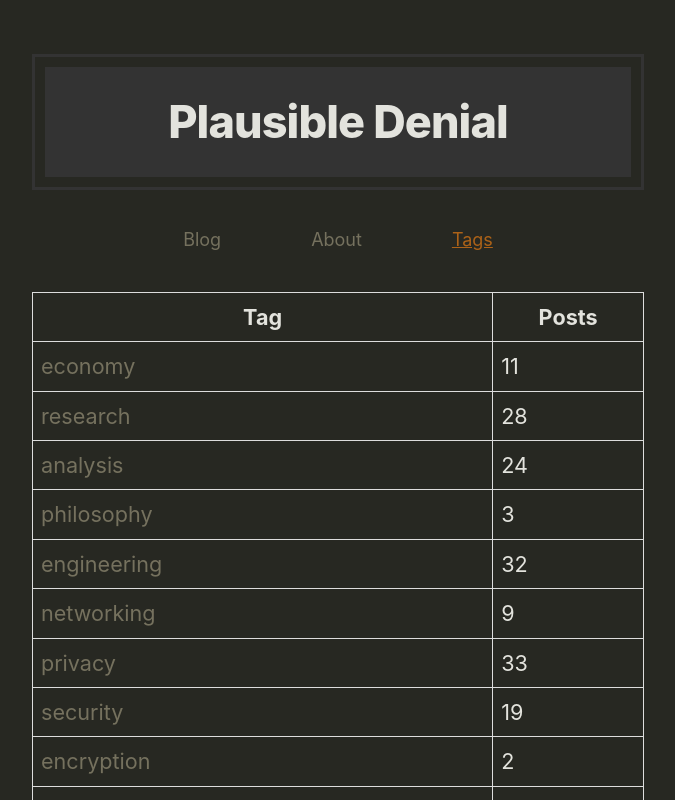
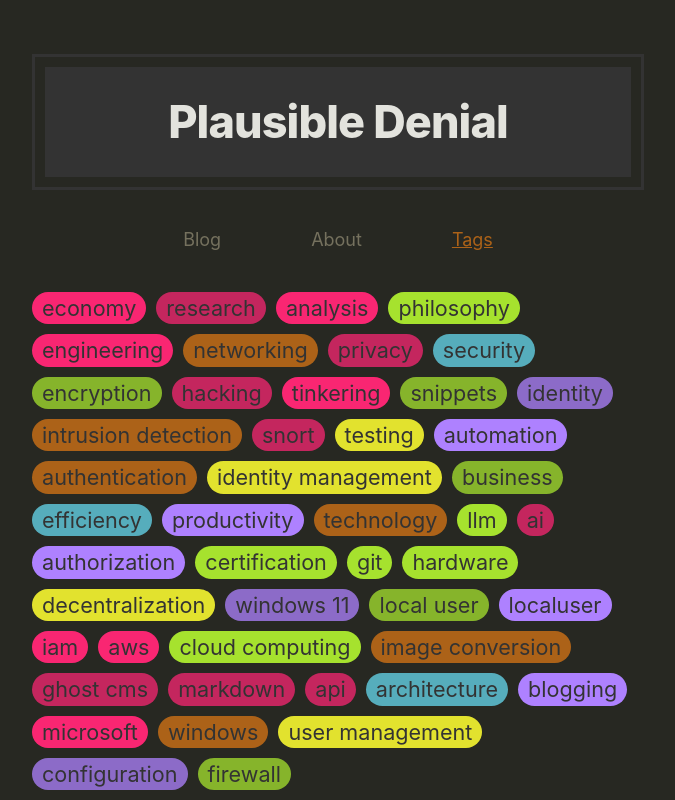
Before and after one commit to durosyan/durosyan, a Next.js app: page /tags in a window 1280 px wide. Shown: the top 800 px of the page, without its empty margins (302-977 px from the left). Built offline with nearby package versions, Linux system fonts and the light colour scheme.

Commit message:
added chip styles instead of table

```diff
--- a/pages/tags.js
+++ b/pages/tags.js
@@ -5,28 +5,27 @@ import utilStyles from '../styles/utils.module.css';
 import { getAllTags } from '../lib/posts';
 
 export default function Tags({ allTags }) {
+    const colors = ['#a6e22e', '#ae81ff', '#f92672', '#e2e22e', '#56adbc', '#86b42b', '#8c6bc8', '#c4265e', '#ac6218'];
+
+    function getRandomColor() {
+        return colors[Math.floor(Math.random() * colors.length)];
+    }
+
     return (
         <Layout currentPage={'tags'}>
             <Head>
                 <title>{siteTitle}</title>
             </Head>
             <section className={`${utilStyles.headingMd} ${utilStyles.padding1px}`}>
-                <table className={utilStyles.table}>
-                    <thead>
-                        <tr>
-                            <th>Tag</th>
-                            <th>Posts</th>
-                        </tr>
-                    </thead>
-                    <tbody>
-                        {allTags.map(({tag, postCount}) => (
-                            <tr key={tag}>
-                                <td><Link href={`/tags/${tag}`}>{tag}</Link></td>
-                                <td>{postCount}</td>
-                            </tr>
-                        ))}
-                    </tbody>
-                </table>
+                <div className={utilStyles.chipContainer}>
+                    {allTags.map(({ tag, postCount }) => (
+                        <Link href={`/tags/${tag}`} key={tag}>
+                            <span className={utilStyles.chip} style={{ backgroundColor: getRandomColor() }}>
+                                <p>{tag}</p>
+                            </span>
+                        </Link>
+                    ))}
+                </div>
             </section>
         </Layout>
     );
--- a/styles/utils.module.css
+++ b/styles/utils.module.css
@@ -80,7 +80,7 @@
 .search input {
   width: 100%;
   height: 50px;
-  margin-bottom: 1rem;
+  margin-bottom: 2rem;
   background-color: #333333;
   padding: 10px;
   border-radius: 5px;
@@ -95,3 +95,41 @@
   border-color: #555;
   outline: none;
 }
+
+.chipContainer {
+    display: flex;
+    flex-wrap: wrap;
+    gap: 10px;
+}
+
+.chip {
+  display: inline-block;
+  padding-left: 10px;
+  padding-right: 10px;
+  border-radius: 25px;
+  background-color: #f1f1f1;
+  text-decoration: none;
+  color: #333;
+  transition: background-color 0.3s;
+  position: relative;
+}
+
+.chip::after {
+  content: '';
+  position: absolute;
+  top: 0;
+  left: 0;
+  right: 0;
+  bottom: 0;
+  background-color: rgba(0, 0, 0, 0);
+  border-radius: 25px;
+  transition: background-color 0.3s;
+}
+
+.chip:hover::after {
+  background-color: rgba(0, 0, 0, 0.5);
+}
+
+.chip p {
+  margin: auto;
+}
```
